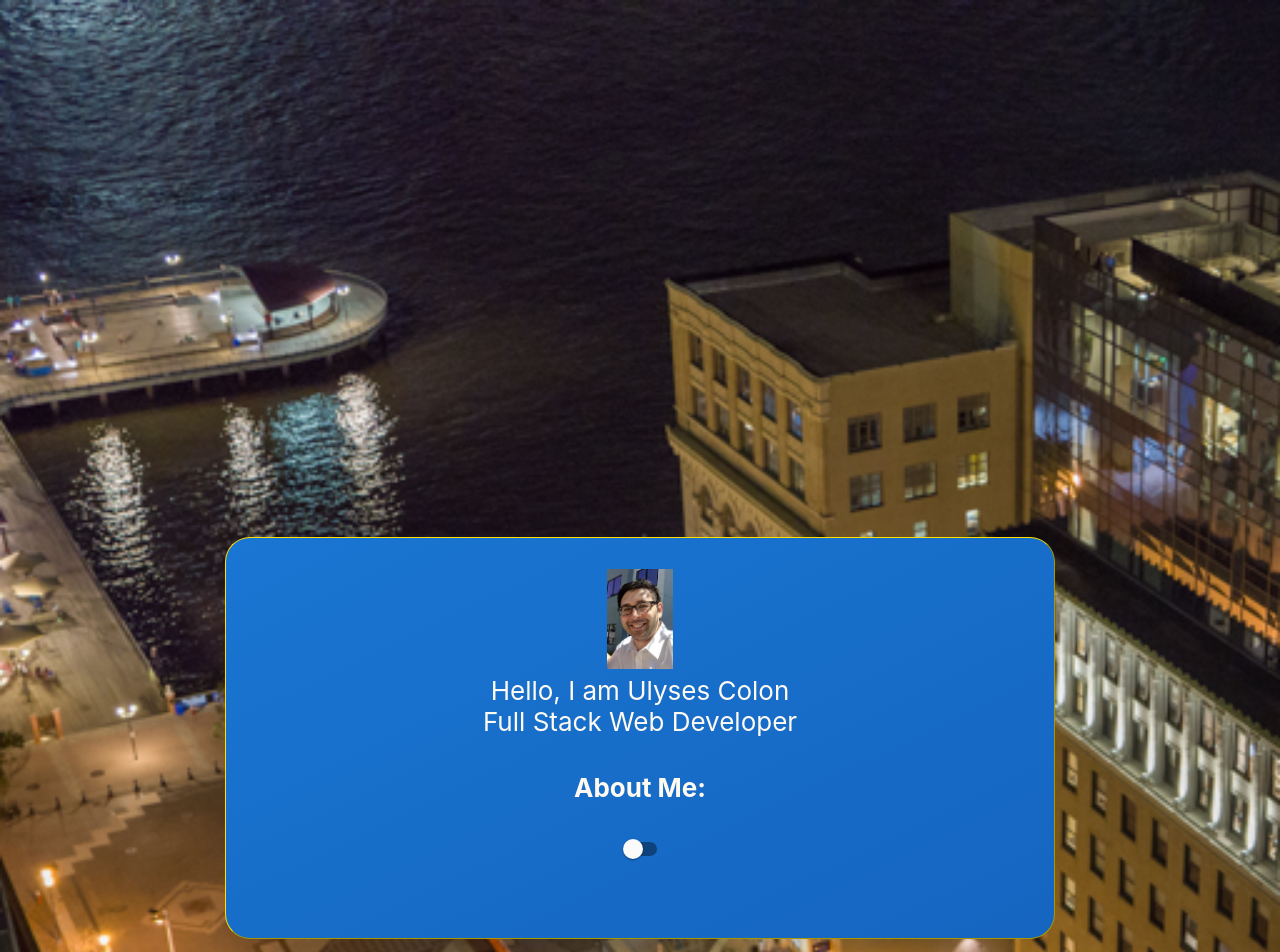
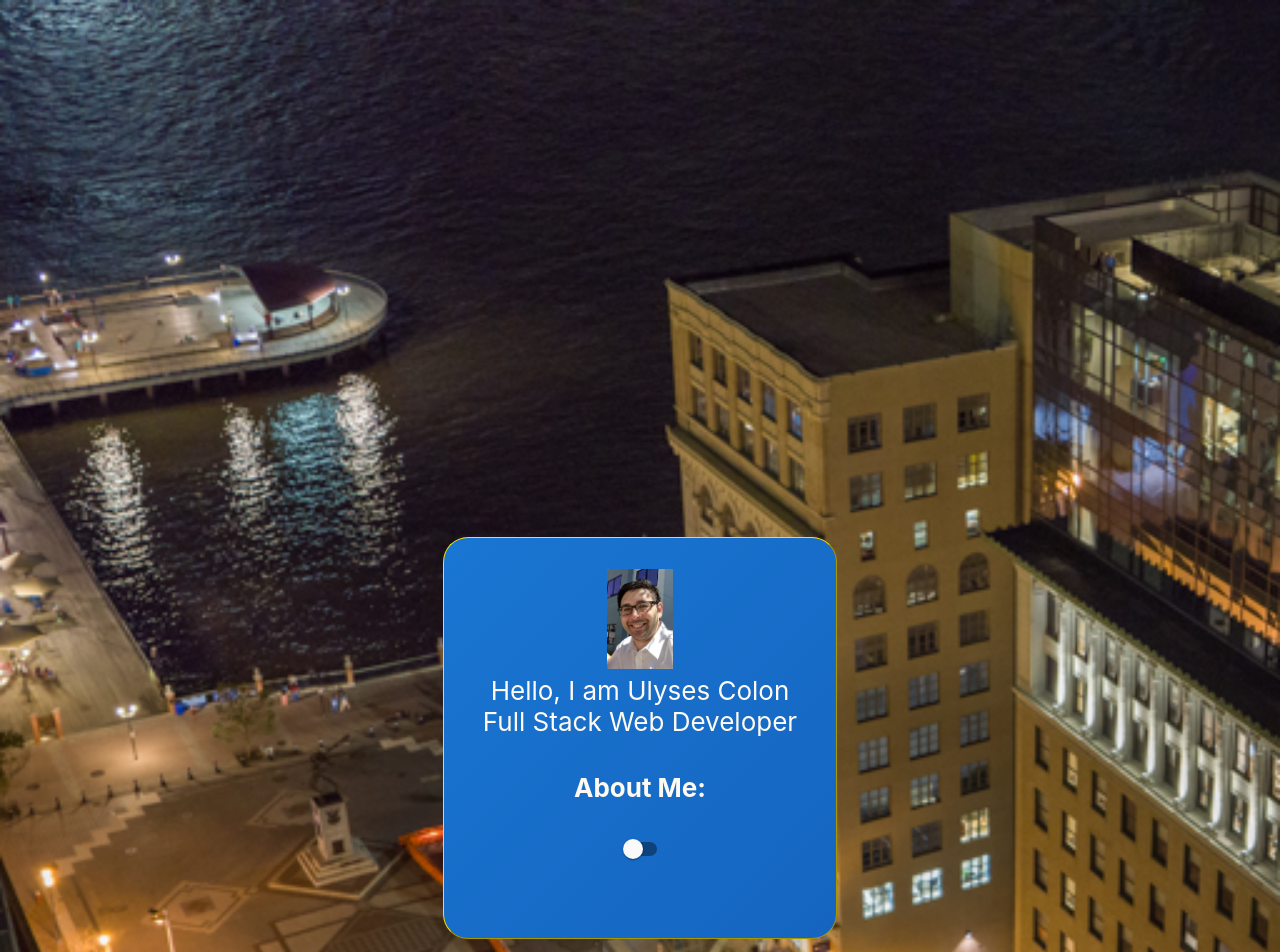
Before and after one commit to UlysesAColon/ptddevprofile, a React (Create React App) app: page / in a window 1280 px wide. Shown: the top 952 px of the page. Built offline with nearby package versions, Linux system fonts and the light colour scheme.

Commit message:
night push

```diff
--- a/src/App.js
+++ b/src/App.js
@@ -68,7 +68,8 @@ class App extends React.Component{
       <header className="App-header">
         <Grid container spacing={24}>
         <Grid item xs={2} />
-        <Grid item xs={8} >
+        <Grid item xs={2} />
+        <Grid item xs={4} >
           <div className={classes.goldborder}>
           <br />
             <img src={Face_Photo} alt="face" className="facephoto" />
--- a/src/components/Growbox/Growbox.js
+++ b/src/components/Growbox/Growbox.js
@@ -36,7 +36,7 @@ goldborder: {
   color: '#fffaf1',
   textAlign: 'center',
   opacity: 1,
-  height: '400px',
+  maxHeight: '800px',
   '&:hover': {
     color: 'white'
   }
```
